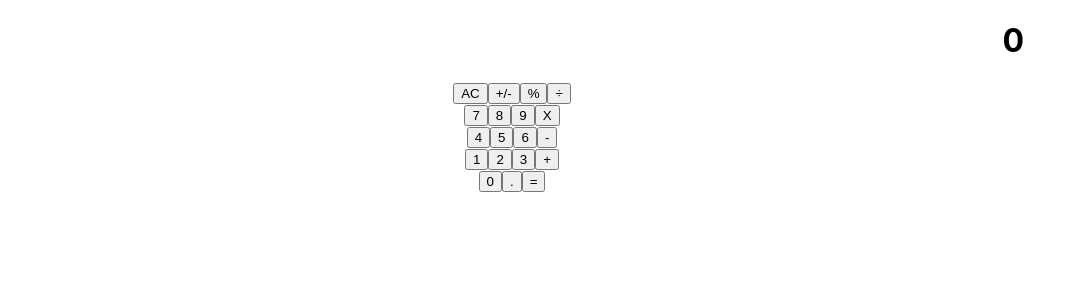
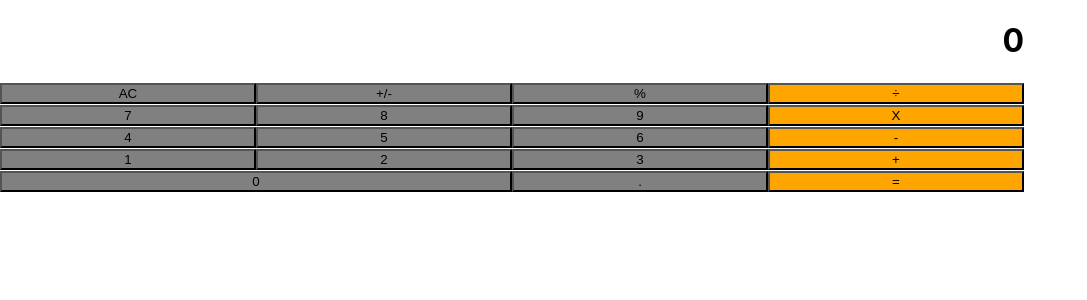
Before and after one commit to YuvrajM108/math-magicians, a React (Create React App) app: page / in a window 1280 px wide. Shown: the top 300 px of the page, without its empty margins (0-1087 px from the left). Built offline with nearby package versions, Linux system fonts and the light colour scheme.

Commit message:
Fix undefined class prop in Button

```diff
--- a/src/App.css
+++ b/src/App.css
@@ -32,6 +32,7 @@ button.orange {
 }
 
 button.grey-large {
+  background-color: grey;
   width: 50%;
   height: 100%;
   text-align: center;
--- a/src/components/Calculator.js
+++ b/src/components/Calculator.js
@@ -10,33 +10,33 @@ class Calculator extends React.Component {
           <h1>0</h1>
         </div>
         <div className="button-row">
-          <Button iText="AC" type="grey" />
-          <Button iText="+/-" type="grey" />
-          <Button iText="%" type="grey" />
-          <Button iText="÷" type="orange" />
+          <Button iText="AC" class="grey" />
+          <Button iText="+/-" class="grey" />
+          <Button iText="%" class="grey" />
+          <Button iText="÷" class="orange" />
         </div>
         <div className="button-row">
-          <Button iText="7" type="grey" />
-          <Button iText="8" type="grey" />
-          <Button iText="9" type="grey" />
-          <Button iText="X" type="orange" />
+          <Button iText="7" class="grey" />
+          <Button iText="8" class="grey" />
+          <Button iText="9" class="grey" />
+          <Button iText="X" class="orange" />
         </div>
         <div className="button-row">
-          <Button iText="4" type="grey" />
-          <Button iText="5" type="grey" />
-          <Button iText="6" type="grey" />
-          <Button iText="-" type="orange" />
+          <Button iText="4" class="grey" />
+          <Button iText="5" class="grey" />
+          <Button iText="6" class="grey" />
+          <Button iText="-" class="orange" />
         </div>
         <div className="button-row">
-          <Button iText="1" type="grey" />
-          <Button iText="2" type="grey" />
-          <Button iText="3" type="grey" />
-          <Button iText="+" type="orange" />
+          <Button iText="1" class="grey" />
+          <Button iText="2" class="grey" />
+          <Button iText="3" class="grey" />
+          <Button iText="+" class="orange" />
         </div>
         <div className="button-row">
-          <Button iText="0" type="grey-large" />
-          <Button iText="." type="grey" />
-          <Button iText="=" type="orange" />
+          <Button iText="0" class="grey-large" />
+          <Button iText="." class="grey" />
+          <Button iText="=" class="orange" />
         </div>
       </div>
     );
```
